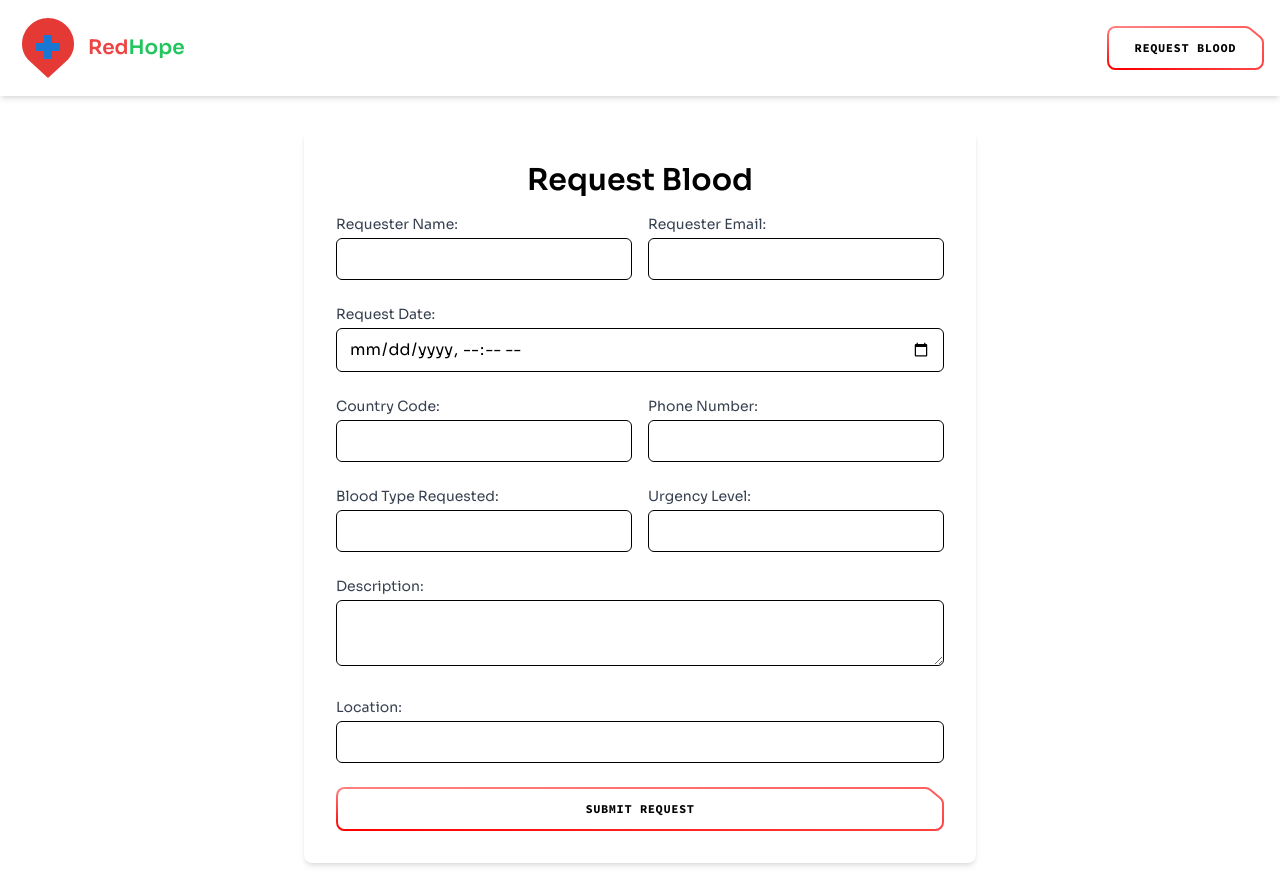
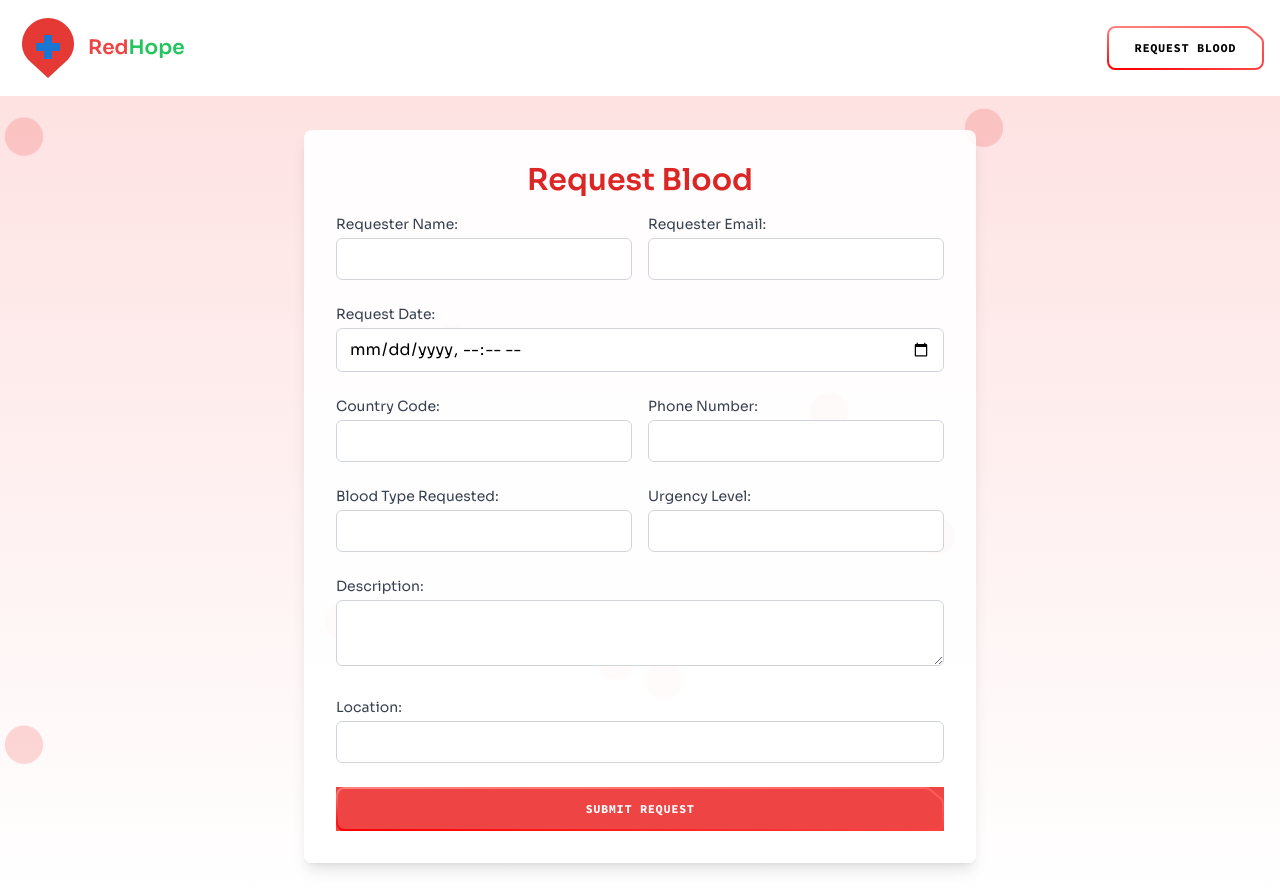
Before and after one commit to Rajamiththiran/RedHope_FrontEnd, a React (Vite) app: page /request-blood in a window 1280 px wide. Built offline with nearby package versions, Linux system fonts and the light colour scheme.

Commit message:
request page updated

```diff
--- a/src/components/requests.jsx
+++ b/src/components/requests.jsx
@@ -1,4 +1,5 @@
 import { useEffect, useState } from "react";
+import BloodCell from "./BloodCell"; // Make sure to import the BloodCell component
 import Button from "./button"; // Adjust the import path as needed
 
 const Request = () => {
@@ -30,14 +31,28 @@ const Request = () => {
   };
 
   return (
+    <div className="relative min-h-screen bg-gradient-to-b from-red-100 to-white overflow-hidden">
+      <div className="absolute inset-0">
+        <BloodCell className="absolute top-1/4 left-1/3 animate-float" />
+        <BloodCell className="absolute top-1/2 right-1/4 animate-float-delay-1" />
+        <BloodCell className="absolute bottom-1/4 left-1/2 animate-float-delay-2" />
+        <BloodCell className="absolute top-1/3 right-1/3 animate-float" />
+        <BloodCell className="absolute bottom-1/3 left-1/4 animate-float-delay-1" />
+        <BloodCell className="absolute top-2/3 right-1/2 animate-float-delay-2" />
+        <BloodCell className="absolute top-1/6 left-1/6 animate-float-delay-1" />
+        <BloodCell className="absolute top-3/4 right-1/6 animate-float" />
+        <BloodCell className="absolute bottom-1/6 left-3/4 animate-float-delay-2" />
+      </div>
       <div
-      className={`transition-page ${
+        className={`relative z-10 transition-page ${
           isVisible ? "page-enter-active" : "page-enter"
         }`}
       >
         <div className="container mx-auto px-4 py-8 flex justify-center items-center min-h-screen">
-        <div className="bg-white rounded-lg shadow-md p-8 w-full max-w-2xl">
-          <h2 className="text-3xl font-bold text-center mb-4">Request Blood</h2>
+          <div className="bg-white bg-opacity-90 rounded-lg shadow-lg p-8 w-full max-w-2xl">
+            <h2 className="text-3xl font-bold text-center mb-4 text-red-600">
+              Request Blood
+            </h2>
             <form onSubmit={handleSubmit} className="space-y-6">
               <div className="flex space-x-4">
                 <InputField
@@ -114,10 +129,14 @@ const Request = () => {
                 required
                 onChange={handleChange}
               />
-            <Button className="w-full" type="submit">
+              <Button
+                className="w-full bg-red-500 hover:bg-red-600 text-white transition-page hover-scale"
+                type="submit"
+              >
                 Submit Request
               </Button>
             </form>
+          </div>
         </div>
       </div>
     </div>
@@ -143,7 +162,7 @@ const InputField = ({
       <textarea
         id={id}
         name={id}
-        className="w-full px-3 py-2 border border-black rounded-md focus:outline-none focus:ring-1 focus:ring-blue-500"
+        className="w-full px-3 py-2 border border-gray-300 rounded-md focus:outline-none focus:ring-2 focus:ring-red-500"
         required={required}
         onChange={onChange}
       />
@@ -152,7 +171,7 @@ const InputField = ({
         type={type}
         id={id}
         name={id}
-        className="w-full px-3 py-2 border border-black rounded-md focus:outline-none focus:ring-1 focus:ring-blue-500"
+        className="w-full px-3 py-2 border border-gray-300 rounded-md focus:outline-none focus:ring-2 focus:ring-red-500"
         required={required}
         onChange={onChange}
       />
```
Lines whose indentation alone changed are shown as unchanged.
